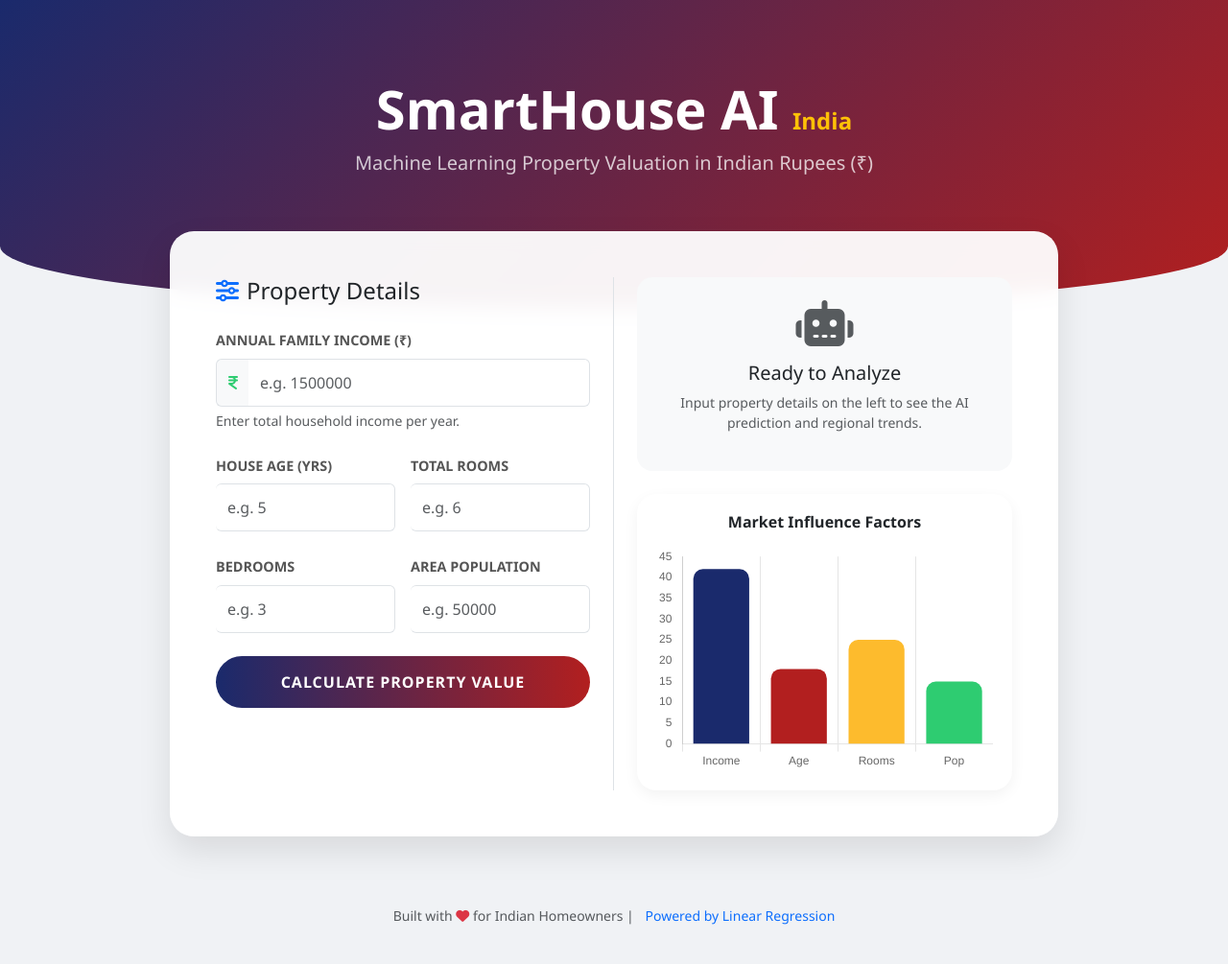
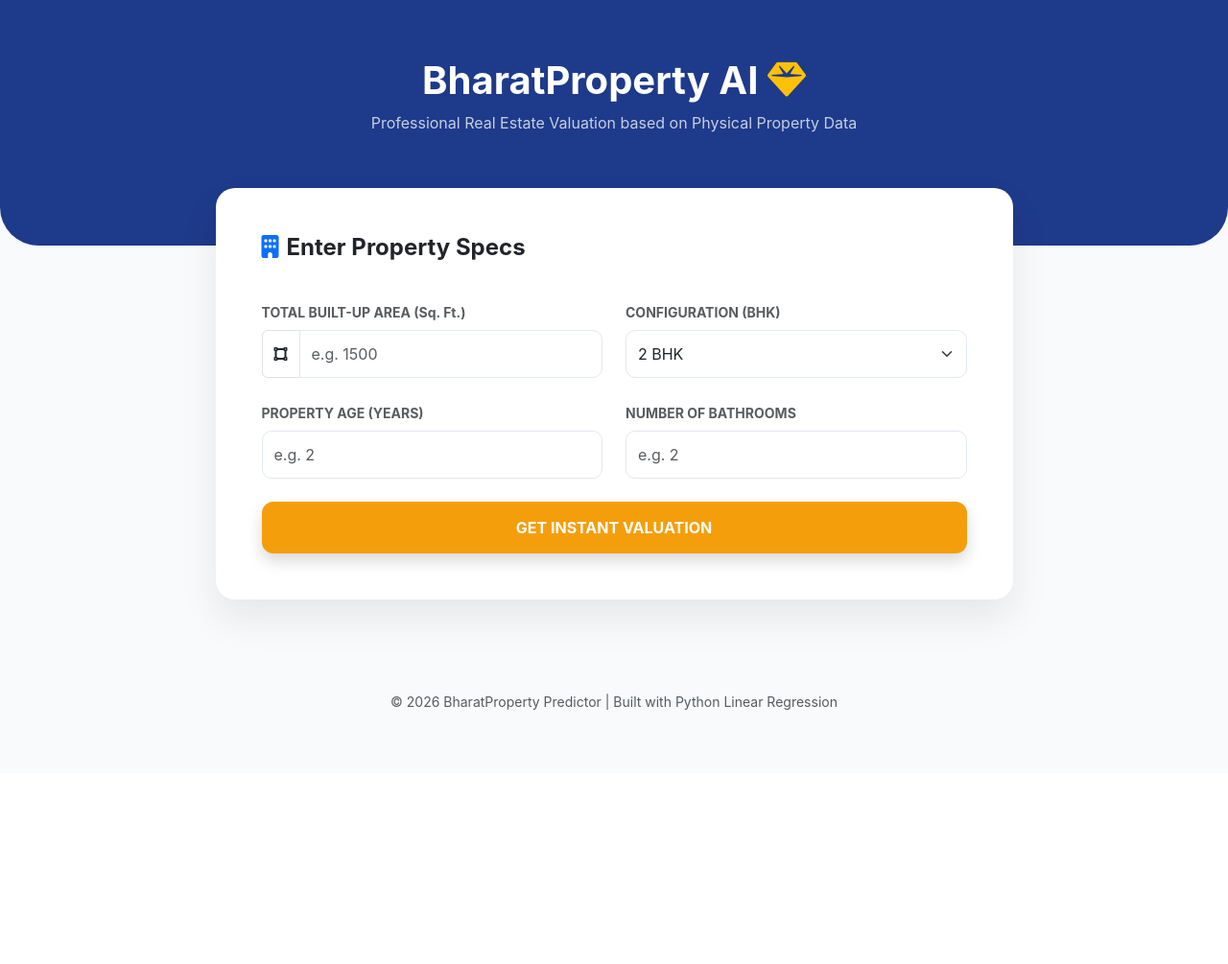
Before and after one commit to RishabhPatel786/HOUSEPREDICTION2.O, a Flask app: page / in a window 1280 px wide. Shown: the whole page at 96% size. After the commit the page ends 740 px from the top, so only its background shows below. Run offline with Flask 3, Linux system fonts and the light colour scheme.

Commit message:
Shifted focus to physical property attributes and localized UI

```diff
--- a/app.py
+++ b/app.py
@@ -5,14 +5,16 @@ import os
 
 app = Flask(__name__)
 
+# Load the saved model with a safety check
 model_path = 'model.pkl'
 model = None
 if os.path.exists(model_path):
     model = pickle.load(open(model_path, 'rb'))
 
 def format_indian_currency(amount):
-    """Formats number to Indian numbering system (Lakhs/Crores)"""
-    s = str(int(amount))
+    """Formats number to Indian numbering system (e.g., 1,00,000)"""
+    amount = round(amount)
+    s = str(amount)
     if len(s) <= 3: return s
     last_three = s[-3:]
     remaining = s[:-3]
@@ -26,19 +28,27 @@ def home():
 @app.route('/predict', methods=['POST'])
 def predict():
     if model is None:
-        return render_template('index.html', prediction_text="Error: Model file missing.")
+        return render_template('index.html', prediction_text="Model file missing. Please run model.py locally.")
 
     try:
-        features = [float(x) for x in request.form.values()]
-        prediction = model.predict([np.array(features)])
+        # Extracting property-specific features
+        area = float(request.form.get('area'))
+        bhk = float(request.form.get('bhk'))
+        age = float(request.form.get('age'))
+        bath = float(request.form.get('bath'))
 
-        # Format the result in Indian Rupees
+        # Prepare for prediction (must match order in model.py)
+        input_data = np.array([[area, bhk, age, bath]])
+        prediction = model.predict(input_data)
+
+        # Format the result
         formatted_price = format_indian_currency(prediction[0])
 
         return render_template('index.html',
-                               prediction_text=f'Estimated Value: ₹{formatted_price}')
+                               prediction_text=f'₹{formatted_price}',
+                               area=area, bhk=int(bhk))
     except Exception as e:
-        return render_template('index.html', prediction_text="Error: Check your inputs.")
+        return render_template('index.html', prediction_text="Error: Invalid input data.")
 
 if __name__ == "__main__":
     app.run(debug=True)
--- a/templates/index.html
+++ b/templates/index.html
@@ -3,205 +3,87 @@
 <head>
     <meta charset="UTF-8">
     <meta name="viewport" content="width=device-width, initial-scale=1.0">
-    <title>SmartHouse AI | Indian Real Estate Predictor</title>
-    <!-- External Assets -->
+    <title>BharatProperty AI | Valuation Tool</title>
     <link href="https://cdn.jsdelivr.net/npm/bootstrap@5.3.0/dist/css/bootstrap.min.css" rel="stylesheet">
     <link rel="stylesheet" href="https://cdnjs.cloudflare.com/ajax/libs/font-awesome/6.4.0/css/all.min.css">
-    <script src="https://cdn.jsdelivr.net/npm/chart.js"></script>
-
     <style>
-        :root {
-            --indian-navy: #1a2a6c;
-            --indian-red: #b21f1f;
-            --indian-orange: #fdbb2d;
-            --accent-green: #2ecc71;
-        }
-
-        body {
-            background: #f0f2f5;
-            font-family: 'Segoe UI', Roboto, sans-serif;
-            color: #333;
-        }
-
-        .hero-section {
-            background: linear-gradient(135deg, var(--indian-navy), var(--indian-red));
-            color: white;
-            padding: 80px 0 120px 0;
-            border-bottom-left-radius: 50% 20%;
-            border-bottom-right-radius: 50% 20%;
-        }
-
-        .main-card {
-            background: rgba(255, 255, 255, 0.95);
-            backdrop-filter: blur(10px);
-            border-radius: 25px;
-            border: none;
-            box-shadow: 0 15px 35px rgba(0,0,0,0.1);
-            margin-top: -80px;
-        }
-
-        .form-label { font-weight: 600; color: #555; font-size: 0.9rem; }
-
-        .input-group-text {
-            background-color: #f8f9fa;
-            border-right: none;
-            color: var(--accent-green);
-        }
-
-        .form-control {
-            border-left: none;
-            padding: 12px;
-        }
-
-        .form-control:focus {
-            box-shadow: none;
-            border-color: #dee2e6;
-        }
-
-        .btn-predict {
-            background: linear-gradient(to right, #1a2a6c, #b21f1f);
-            border: none;
-            color: white;
-            padding: 15px;
-            font-weight: bold;
-            letter-spacing: 1px;
-            transition: 0.3s;
-        }
-
-        .btn-predict:hover {
-            transform: scale(1.02);
-            filter: brightness(1.2);
-        }
-
-        .prediction-box {
-            background: #f8fff9;
-            border: 2px dashed var(--accent-green);
-            border-radius: 15px;
-        }
-
-        .chart-container {
-            background: white;
-            padding: 20px;
-            border-radius: 20px;
-            box-shadow: 0 5px 15px rgba(0,0,0,0.05);
-        }
+        :root { --main-blue: #1e3a8a; --accent-gold: #f59e0b; }
+        body { background-color: #f8fafc; font-family: 'Inter', sans-serif; }
+        .hero-banner { background: var(--main-blue); color: white; padding: 60px 0 100px; border-radius: 0 0 40px 40px; }
+        .property-card { background: white; border-radius: 20px; border: none; margin-top: -60px; box-shadow: 0 20px 40px rgba(0,0,0,0.08); }
+        .form-control, .form-select { border-radius: 10px; padding: 12px; border: 1px solid #e2e8f0; }
+        .btn-calculate { background: var(--accent-gold); color: white; border: none; font-weight: 700; padding: 15px; border-radius: 12px; transition: 0.3s; }
+        .btn-calculate:hover { background: #d97706; transform: translateY(-2px); }
+        .result-display { background: #f0fdf4; border: 2px solid #bbf7d0; border-radius: 15px; }
     </style>
 </head>
 <body>
 
-<div class="hero-section text-center">
-    <div class="container">
-        <h1 class="display-4 fw-bold">SmartHouse AI <span class="fs-4 text-warning">India</span></h1>
-        <p class="lead opacity-75">Machine Learning Property Valuation in Indian Rupees (₹)</p>
-    </div>
+<div class="hero-banner text-center">
+    <h1 class="fw-bold">BharatProperty AI <i class="fas fa-gem text-warning"></i></h1>
+    <p class="opacity-75">Professional Real Estate Valuation based on Physical Property Data</p>
 </div>
 
 <div class="container mb-5">
     <div class="row justify-content-center">
-        <div class="col-lg-10">
-            <div class="card main-card p-4 p-md-5">
-                <div class="row g-5">
-
-                    <!-- Prediction Form -->
-                    <div class="col-md-6 border-end">
-                        <h4 class="mb-4"><i class="fas fa-sliders-h me-2 text-primary"></i>Property Details</h4>
-                        <form action="/predict" method="post">
-                            <div class="mb-4">
-                                <label class="form-label">ANNUAL FAMILY INCOME (₹)</label>
-                                <div class="input-group">
-                                    <span class="input-group-text"><i class="fas fa-indian-rupee-sign"></i></span>
-                                    <input type="number" name="income" class="form-control" placeholder="e.g. 1500000" required>
-                                </div>
-                                <div class="form-text">Enter total household income per year.</div>
-                            </div>
-
-                            <div class="row g-3 mb-4">
-                                <div class="col-6">
-                                    <label class="form-label">HOUSE AGE (YRS)</label>
-                                    <input type="number" name="age" class="form-control" placeholder="e.g. 5" required>
-                                </div>
-                                <div class="col-6">
-                                    <label class="form-label">TOTAL ROOMS</label>
-                                    <input type="number" name="rooms" class="form-control" placeholder="e.g. 6" required>
-                                </div>
-                            </div>
-
-                            <div class="row g-3 mb-4">
-                                <div class="col-6">
-                                    <label class="form-label">BEDROOMS</label>
-                                    <input type="number" name="bedrooms" class="form-control" placeholder="e.g. 3" required>
-                                </div>
-                                <div class="col-6">
-                                    <label class="form-label">AREA POPULATION</label>
-                                    <input type="number" name="pop" class="form-control" placeholder="e.g. 50000" required>
-                                </div>
-                            </div>
-
-                            <button type="submit" class="btn btn-predict w-100 rounded-pill">
-                                CALCULATE PROPERTY VALUE
-                            </button>
-                        </form>
+        <div class="col-lg-9">
+            <div class="card property-card p-4 p-md-5">
+                <form action="/predict" method="post" class="row g-4">
+                    <div class="col-md-12">
+                        <h4 class="mb-3 text-dark fw-bold"><i class="fas fa-building me-2 text-primary"></i>Enter Property Specs</h4>
                     </div>
 
-                    <!-- Output & Insights -->
-                    <div class="col-md-6 text-center d-flex flex-column justify-content-center">
-                        {% if prediction_text %}
-                            <div class="prediction-box p-4 mb-4">
-                                <h6 class="text-uppercase text-muted fw-bold small mb-2">Estimated Market Price</h6>
-                                <h1 class="display-5 fw-bold text-success">{{ prediction_text }}</h1>
-                                <hr>
-                                <p class="small text-muted mb-0">Valuation based on Indian Real Estate Trends (2026)</p>
-                            </div>
-                        {% else %}
-                            <div class="p-4 bg-light rounded-4 mb-4">
-                                <i class="fas fa-robot fa-3x text-muted mb-3"></i>
-                                <h5>Ready to Analyze</h5>
-                                <p class="text-muted small">Input property details on the left to see the AI prediction and regional trends.</p>
-                            </div>
-                        {% endif %}
-
-                        <div class="chart-container">
-                            <h6 class="fw-bold mb-3">Market Influence Factors</h6>
-                            <canvas id="indianMarketChart" height="200"></canvas>
+                    <div class="col-md-6">
+                        <label class="form-label fw-bold small text-muted">TOTAL BUILT-UP AREA (Sq. Ft.)</label>
+                        <div class="input-group">
+                            <span class="input-group-text bg-white"><i class="fas fa-vector-square"></i></span>
+                            <input type="number" name="area" class="form-control" placeholder="e.g. 1500" required>
                         </div>
                     </div>
 
+                    <div class="col-md-6">
+                        <label class="form-label fw-bold small text-muted">CONFIGURATION (BHK)</label>
+                        <select name="bhk" class="form-select" required>
+                            <option value="1">1 BHK</option>
+                            <option value="2" selected>2 BHK</option>
+                            <option value="3">3 BHK</option>
+                            <option value="4">4+ BHK</option>
+                        </select>
+                    </div>
+
+                    <div class="col-md-6">
+                        <label class="form-label fw-bold small text-muted">PROPERTY AGE (YEARS)</label>
+                        <input type="number" name="age" class="form-control" placeholder="e.g. 2" required>
+                    </div>
+
+                    <div class="col-md-6">
+                        <label class="form-label fw-bold small text-muted">NUMBER OF BATHROOMS</label>
+                        <input type="number" name="bath" class="form-control" placeholder="e.g. 2" required>
+                    </div>
+
+                    <div class="col-12 mt-4">
+                        <button type="submit" class="btn btn-calculate w-100 text-uppercase shadow">Get Instant Valuation</button>
+                    </div>
+                </form>
+
+                {% if prediction_text %}
+                <div class="result-display mt-5 p-4 text-center">
+                    <p class="text-uppercase text-success fw-bold small mb-1">Estimated Market Value</p>
+                    <h1 class="display-4 fw-bold text-dark">{{ prediction_text }}</h1>
+                    <div class="mt-3 text-muted">
+                        <span class="badge bg-white text-dark border me-2">{{ area }} Sq. Ft.</span>
+                        <span class="badge bg-white text-dark border">{{ bhk }} BHK</span>
+                    </div>
                 </div>
+                {% endif %}
             </div>
         </div>
     </div>
 </div>
 
-<footer class="text-center py-4">
-    <div class="container">
-        <p class="text-muted small">
-            Built with <i class="fas fa-heart text-danger"></i> for Indian Homeowners |
-            <a href="#" class="text-decoration-none ms-2">Powered by Linear Regression</a>
-        </p>
-    </div>
+<footer class="text-center py-5">
+    <p class="text-muted small">© 2026 BharatProperty Predictor | Built with Python Linear Regression</p>
 </footer>
-
-<script>
-    // Localized Chart for Indian Context
-    const ctx = document.getElementById('indianMarketChart').getContext('2d');
-    new Chart(ctx, {
-        type: 'bar',
-        data: {
-            labels: ['Income', 'Age', 'Rooms', 'Pop'],
-            datasets: [{
-                label: '% Influence',
-                data: [42, 18, 25, 15],
-                backgroundColor: ['#1a2a6c', '#b21f1f', '#fdbb2d', '#2ecc71'],
-                borderRadius: 10
-            }]
-        },
-        options: {
-            responsive: true,
-            plugins: { legend: { display: false } },
-            scales: { y: { beginAtZero: true, grid: { display: false } } }
-        }
-    });
-</script>
 
 </body>
 </html>
```
Also changed, not shown: housing_data.csv (+5 -6 lines), model.py (+10 -18 lines), 1 other file.
